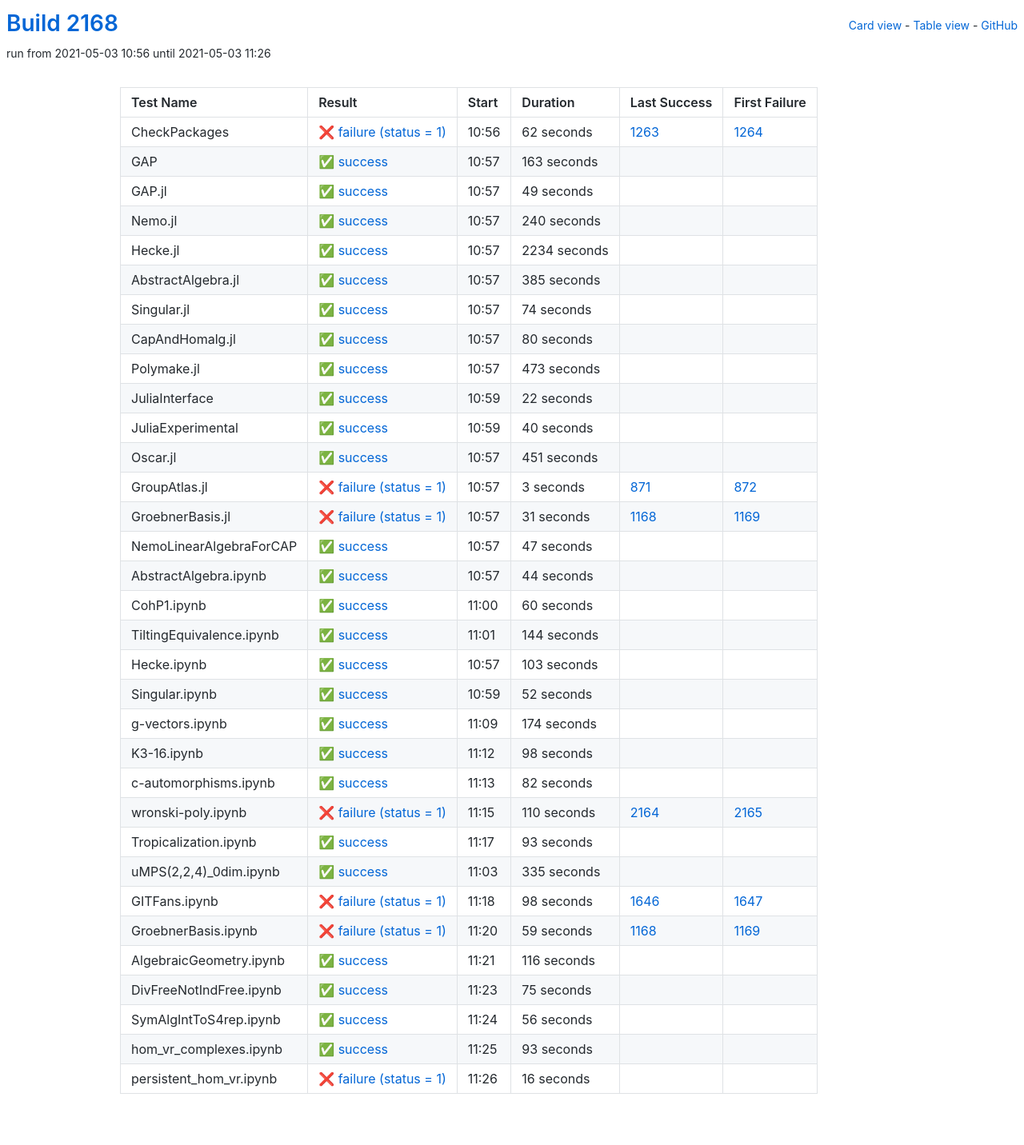
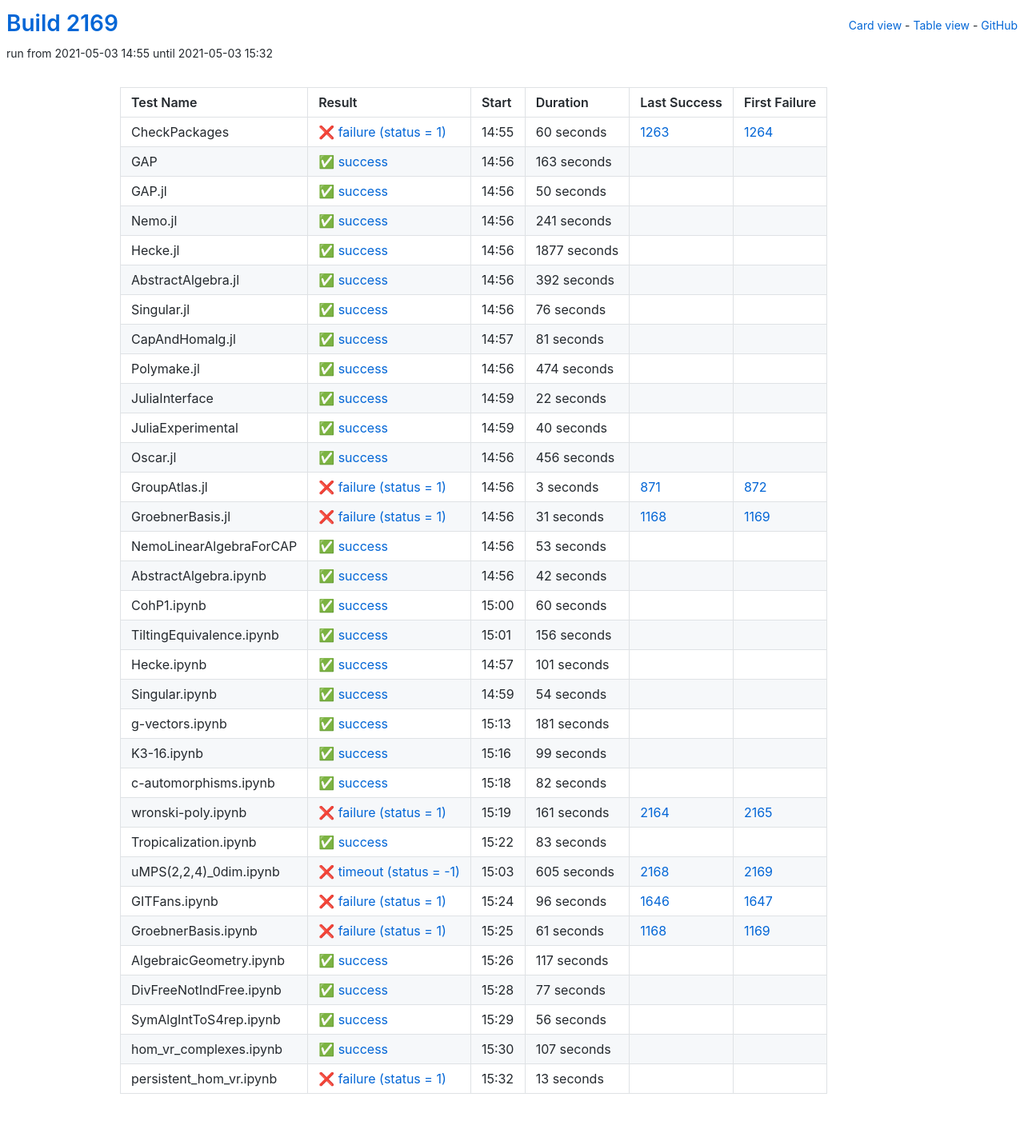
Before and after one commit to oscar-system/oscar-ci-status-stable, a Jekyll site: the page built from table.html, in a window 1280 px wide. Shown: the whole page at 80% size. Built offline with Jekyll 4.4.1, drawn with Linux system fonts in a browser that asks for light colours.

Commit message:
Build #2169

```diff
--- a/_data/ci.yml
+++ b/_data/ci.yml
@@ -1,6 +1,6 @@
 ---
-build: 2168
-build_url: https://oscarci.mathematik.uni-kl.de/job/oscar-stable/2168/
+build: 2169
+build_url: https://oscarci.mathematik.uni-kl.de/job/oscar-stable/2169/
 job: oscar-stable
 organization: oscar-system
 repo: oscar-ci-status-stable
@@ -8,20 +8,20 @@ repourl: https://github.com/oscar-system/oscar-ci-status-stable
 tests:
 - name: CheckPackages
   id: checkpackages
-  log: https://oscarci.mathematik.uni-kl.de/job/oscar-stable/2168/artifact/logs/build-2168/CheckPackages.log
-  start: 2021-05-03 10:56
+  log: https://oscarci.mathematik.uni-kl.de/job/oscar-stable/2169/artifact/logs/build-2169/CheckPackages.log
+  start: 2021-05-03 14:55
   success: false
   exitcode: 1
   status: failure
-  duration: 62
+  duration: 60
   last_success: 1263
   last_success_url: https://oscarci.mathematik.uni-kl.de/job/oscar-stable/1263/
   first_failure: 1264
   first_failure_url: https://oscarci.mathematik.uni-kl.de/job/oscar-stable/1264/
 - name: GAP
   id: gap
-  log: https://oscarci.mathematik.uni-kl.de/job/oscar-stable/2168/artifact/logs/build-2168/GAP.log
-  start: 2021-05-03 10:57
+  log: https://oscarci.mathematik.uni-kl.de/job/oscar-stable/2169/artifact/logs/build-2169/GAP.log
+  start: 2021-05-03 14:56
   success: true
   exitcode: 0
   status: success
@@ -32,92 +32,92 @@ tests:
   first_failure_url:
 - name: GAP.jl
   id: gap-jl
-  log: https://oscarci.mathematik.uni-kl.de/job/oscar-stable/2168/artifact/logs/build-2168/GAP.jl.log
-  start: 2021-05-03 10:57
+  log: https://oscarci.mathematik.uni-kl.de/job/oscar-stable/2169/artifact/logs/build-2169/GAP.jl.log
+  start: 2021-05-03 14:56
   success: true
   exitcode: 0
   status: success
-  duration: 49
+  duration: 50
   last_success: false
   last_success_url:
   first_failure: false
   first_failure_url:
 - name: Nemo.jl
   id: nemo-jl
-  log: https://oscarci.mathematik.uni-kl.de/job/oscar-stable/2168/artifact/logs/build-2168/Nemo.jl.log
-  start: 2021-05-03 10:57
+  log: https://oscarci.mathematik.uni-kl.de/job/oscar-stable/2169/artifact/logs/build-2169/Nemo.jl.log
+  start: 2021-05-03 14:56
   success: true
   exitcode: 0
   status: success
-  duration: 240
+  duration: 241
   last_success: false
   last_success_url:
   first_failure: false
   first_failure_url:
 - name: Hecke.jl
   id: hecke-jl
-  log: https://oscarci.mathematik.uni-kl.de/job/oscar-stable/2168/artifact/logs/build-2168/Hecke.jl.log
-  start: 2021-05-03 10:57
+  log: https://oscarci.mathematik.uni-kl.de/job/oscar-stable/2169/artifact/logs/build-2169/Hecke.jl.log
+  start: 2021-05-03 14:56
   success: true
   exitcode: 0
   status: success
-  duration: 2234
+  duration: 1877
   last_success: false
   last_success_url:
   first_failure: false
   first_failure_url:
 - name: AbstractAlgebra.jl
   id: abstractalgebra-jl
-  log: https://oscarci.mathematik.uni-kl.de/job/oscar-stable/2168/artifact/logs/build-2168/AbstractAlgebra.jl.log
-  start: 2021-05-03 10:57
+  log: https://oscarci.mathematik.uni-kl.de/job/oscar-stable/2169/artifact/logs/build-2169/AbstractAlgebra.jl.log
+  start: 2021-05-03 14:56
   success: true
   exitcode: 0
   status: success
-  duration: 385
+  duration: 392
   last_success: false
   last_success_url:
   first_failure: false
   first_failure_url:
 - name: Singular.jl
   id: singular-jl
-  log: https://oscarci.mathematik.uni-kl.de/job/oscar-stable/2168/artifact/logs/build-2168/Singular.jl.log
-  start: 2021-05-03 10:57
+  log: https://oscarci.mathematik.uni-kl.de/job/oscar-stable/2169/artifact/logs/build-2169/Singular.jl.log
+  start: 2021-05-03 14:56
   success: true
   exitcode: 0
   status: success
-  duration: 74
+  duration: 76
   last_success: false
   last_success_url:
   first_failure: false
   first_failure_url:
 - name: CapAndHomalg.jl
   id: capandhomalg-jl
-  log: https://oscarci.mathematik.uni-kl.de/job/oscar-stable/2168/artifact/logs/build-2168/CapAndHomalg.jl.log
-  start: 2021-05-03 10:57
+  log: https://oscarci.mathematik.uni-kl.de/job/oscar-stable/2169/artifact/logs/build-2169/CapAndHomalg.jl.log
+  start: 2021-05-03 14:57
   success: true
   exitcode: 0
   status: success
-  duration: 80
+  duration: 81
   last_success: false
   last_success_url:
   first_failure: false
   first_failure_url:
 - name: Polymake.jl
   id: polymake-jl
-  log: https://oscarci.mathematik.uni-kl.de/job/oscar-stable/2168/artifact/logs/build-2168/Polymake.jl.log
-  start: 2021-05-03 10:57
+  log: https://oscarci.mathematik.uni-kl.de/job/oscar-stable/2169/artifact/logs/build-2169/Polymake.jl.log
+  start: 2021-05-03 14:56
   success: true
   exitcode: 0
   status: success
-  duration: 473
+  duration: 474
   last_success: false
   last_success_url:
   first_failure: false
   first_failure_url:
 - name: JuliaInterface
   id: juliainterface
-  log: https://oscarci.mathematik.uni-kl.de/job/oscar-stable/2168/artifact/logs/build-2168/JuliaInterface.log
-  start: 2021-05-03 10:59
+  log: https://oscarci.mathematik.uni-kl.de/job/oscar-stable/2169/artifact/logs/build-2169/JuliaInterface.log
+  start: 2021-05-03 14:59
   success: true
   exitcode: 0
   status: success
@@ -128,8 +128,8 @@ tests:
   first_failure_url:
 - name: JuliaExperimental
   id: juliaexperimental
-  log: https://oscarci.mathematik.uni-kl.de/job/oscar-stable/2168/artifact/logs/build-2168/JuliaExperimental.log
-  start: 2021-05-03 10:59
+  log: https://oscarci.mathematik.uni-kl.de/job/oscar-stable/2169/artifact/logs/build-2169/JuliaExperimental.log
+  start: 2021-05-03 14:59
   success: true
   exitcode: 0
   status: success
@@ -140,20 +140,20 @@ tests:
   first_failure_url:
 - name: Oscar.jl
   id: oscar-jl
-  log: https://oscarci.mathematik.uni-kl.de/job/oscar-stable/2168/artifact/logs/build-2168/Oscar.jl.log
-  start: 2021-05-03 10:57
+  log: https://oscarci.mathematik.uni-kl.de/job/oscar-stable/2169/artifact/logs/build-2169/Oscar.jl.log
+  start: 2021-05-03 14:56
   success: true
   exitcode: 0
   status: success
-  duration: 451
+  duration: 456
   last_success: false
   last_success_url:
   first_failure: false
   first_failure_url:
 - name: GroupAtlas.jl
   id: groupatlas-jl
-  log: https://oscarci.mathematik.uni-kl.de/job/oscar-stable/2168/artifact/logs/build-2168/GroupAtlas.jl.log
-  start: 2021-05-03 10:57
+  log: https://oscarci.mathematik.uni-kl.de/job/oscar-stable/2169/artifact/logs/build-2169/GroupAtlas.jl.log
+  start: 2021-05-03 14:56
   success: false
   exitcode: 1
   status: failure
@@ -164,8 +164,8 @@ tests:
   first_failure_url: https://oscarci.mathematik.uni-kl.de/job/oscar-stable/872/
 - name: GroebnerBasis.jl
   id: groebnerbasis-jl
-  log: https://oscarci.mathematik.uni-kl.de/job/oscar-stable/2168/artifact/logs/build-2168/GroebnerBasis.jl.log
-  start: 2021-05-03 10:57
+  log: https://oscarci.mathematik.uni-kl.de/job/oscar-stable/2169/artifact/logs/build-2169/GroebnerBasis.jl.log
+  start: 2021-05-03 14:56
   success: false
   exitcode: 1
   status: failure
@@ -176,32 +176,32 @@ tests:
   first_failure_url: https://oscarci.mathematik.uni-kl.de/job/oscar-stable/1169/
 - name: NemoLinearAlgebraForCAP
   id: nemolinearalgebraforcap
-  log: https://oscarci.mathematik.uni-kl.de/job/oscar-stable/2168/artifact/logs/build-2168/NemoLinearAlgebraForCAP.log
-  start: 2021-05-03 10:57
+  log: https://oscarci.mathematik.uni-kl.de/job/oscar-stable/2169/artifact/logs/build-2169/NemoLinearAlgebraForCAP.log
+  start: 2021-05-03 14:56
   success: true
   exitcode: 0
   status: success
-  duration: 47
+  duration: 53
   last_success: false
   last_success_url:
   first_failure: false
   first_failure_url:
 - name: AbstractAlgebra.ipynb
   id: abstractalgebra-ipynb
-  log: https://oscarci.mathematik.uni-kl.de/job/oscar-stable/2168/artifact/logs/build-2168/AbstractAlgebra.ipynb.log
-  start: 2021-05-03 10:57
+  log: https://oscarci.mathematik.uni-kl.de/job/oscar-stable/2169/artifact/logs/build-2169/AbstractAlgebra.ipynb.log
+  start: 2021-05-03 14:56
   success: true
   exitcode: 0
   status: success
-  duration: 44
+  duration: 42
   last_success: false
   last_success_url:
   first_failure: false
   first_failure_url:
 - name: CohP1.ipynb
   id: cohp1-ipynb
-  log: https://oscarci.mathematik.uni-kl.de/job/oscar-stable/2168/artifact/logs/build-2168/CohP1.ipynb.log
-  start: 2021-05-03 11:00
+  log: https://oscarci.mathematik.uni-kl.de/job/oscar-stable/2169/artifact/logs/build-2169/CohP1.ipynb.log
+  start: 2021-05-03 15:00
   success: true
   exitcode: 0
   status: success
@@ -212,68 +212,68 @@ tests:
   first_failure_url:
 - name: TiltingEquivalence.ipynb
   id: tiltingequivalence-ipynb
-  log: https://oscarci.mathematik.uni-kl.de/job/oscar-stable/2168/artifact/logs/build-2168/TiltingEquivalence.ipynb.log
-  start: 2021-05-03 11:01
+  log: https://oscarci.mathematik.uni-kl.de/job/oscar-stable/2169/artifact/logs/build-2169/TiltingEquivalence.ipynb.log
+  start: 2021-05-03 15:01
   success: true
   exitcode: 0
   status: success
-  duration: 144
+  duration: 156
   last_success: false
   last_success_url:
   first_failure: false
   first_failure_url:
 - name: Hecke.ipynb
   id: hecke-ipynb
-  log: https://oscarci.mathematik.uni-kl.de/job/oscar-stable/2168/artifact/logs/build-2168/Hecke.ipynb.log
-  start: 2021-05-03 10:57
+  log: https://oscarci.mathematik.uni-kl.de/job/oscar-stable/2169/artifact/logs/build-2169/Hecke.ipynb.log
+  start: 2021-05-03 14:57
   success: true
   exitcode: 0
   status: success
-  duration: 103
+  duration: 101
   last_success: false
   last_success_url:
   first_failure: false
   first_failure_url:
 - name: Singular.ipynb
   id: singular-ipynb
-  log: https://oscarci.mathematik.uni-kl.de/job/oscar-stable/2168/artifact/logs/build-2168/Singular.ipynb.log
-  start: 2021-05-03 10:59
+  log: https://oscarci.mathematik.uni-kl.de/job/oscar-stable/2169/artifact/logs/build-2169/Singular.ipynb.log
+  start: 2021-05-03 14:59
   success: true
   exitcode: 0
   status: success
-  duration: 52
+  duration: 54
   last_success: false
   last_success_url:
   first_failure: false
   first_failure_url:
 - name: g-vectors.ipynb
   id: g-vectors-ipynb
-  log: https://oscarci.mathematik.uni-kl.de/job/oscar-stable/2168/artifact/logs/build-2168/g-vectors.ipynb.log
-  start: 2021-05-03 11:09
+  log: https://oscarci.mathematik.uni-kl.de/job/oscar-stable/2169/artifact/logs/build-2169/g-vectors.ipynb.log
+  start: 2021-05-03 15:13
   success: true
   exitcode: 0
   status: success
-  duration: 174
+  duration: 181
   last_success: false
   last_success_url:
   first_failure: false
   first_failure_url:
 - name: K3-16.ipynb
   id: k3-16-ipynb
-  log: https://oscarci.mathematik.uni-kl.de/job/oscar-stable/2168/artifact/logs/build-2168/K3-16.ipynb.log
-  start: 2021-05-03 11:12
+  log: https://oscarci.mathematik.uni-kl.de/job/oscar-stable/2169/artifact/logs/build-2169/K3-16.ipynb.log
+  start: 2021-05-03 15:16
   success: true
   exitcode: 0
   status: success
-  duration: 98
+  duration: 99
   last_success: false
   last_success_url:
   first_failure: false
   first_failure_url:
 - name: c-automorphisms.ipynb
   id: c-automorphisms-ipynb
-  log: https://oscarci.mathematik.uni-kl.de/job/oscar-stable/2168/artifact/logs/build-2168/c-automorphisms.ipynb.log
-  start: 2021-05-03 11:13
+  log: https://oscarci.mathematik.uni-kl.de/job/oscar-stable/2169/artifact/logs/build-2169/c-automorphisms.ipynb.log
+  start: 2021-05-03 15:18
   success: true
   exitcode: 0
   status: success
@@ -284,92 +284,92 @@ tests:
   first_failure_url:
 - name: wronski-poly.ipynb
   id: wronski-poly-ipynb
-  log: https://oscarci.mathematik.uni-kl.de/job/oscar-stable/2168/artifact/logs/build-2168/wronski-poly.ipynb.log
-  start: 2021-05-03 11:15
+  log: https://oscarci.mathematik.uni-kl.de/job/oscar-stable/2169/artifact/logs/build-2169/wronski-poly.ipynb.log
+  start: 2021-05-03 15:19
   success: false
   exitcode: 1
   status: failure
-  duration: 110
+  duration: 161
   last_success: 2164
   last_success_url: https://oscarci.mathematik.uni-kl.de/job/oscar-stable/2164/
   first_failure: 2165
   first_failure_url: https://oscarci.mathematik.uni-kl.de/job/oscar-stable/2165/
 - name: Tropicalization.ipynb
   id: tropicalization-ipynb
-  log: https://oscarci.mathematik.uni-kl.de/job/oscar-stable/2168/artifact/logs/build-2168/Tropicalization.ipynb.log
-  start: 2021-05-03 11:17
+  log: https://oscarci.mathematik.uni-kl.de/job/oscar-stable/2169/artifact/logs/build-2169/Tropicalization.ipynb.log
+  start: 2021-05-03 15:22
   success: true
   exitcode: 0
   status: success
-  duration: 93
+  duration: 83
   last_success: false
   last_success_url:
   first_failure: false
   first_failure_url:
 - name: uMPS(2,2,4)_0dim.ipynb
   id: umps-2-2-4-0dim-ipynb
-  log: https://oscarci.mathematik.uni-kl.de/job/oscar-stable/2168/artifact/logs/build-2168/uMPS-2-2-4-_0dim.ipynb.log
-  start: 2021-05-03 11:03
-  success: true
-  exitcode: 0
-  status: success
-  duration: 335
-  last_success: false
-  last_success_url:
-  first_failure: false
-  first_failure_url:
+  log: https://oscarci.mathematik.uni-kl.de/job/oscar-stable/2169/artifact/logs/build-2169/uMPS-2-2-4-_0dim.ipynb.log
+  start: 2021-05-03 15:03
+  success: false
+  exitcode: -1
+  status: timeout
+  duration: 605
+  last_success: 2168
+  last_success_url: https://oscarci.mathematik.uni-kl.de/job/oscar-stable/2168/
+  first_failure: 2169
+  first_failure_url: https://oscarci.mathematik.uni-kl.de/job/oscar-stable/2169/
 - name: GITFans.ipynb
   id: gitfans-ipynb
-  log: https://oscarci.mathematik.uni-kl.de/job/oscar-stable/2168/artifact/logs/build-2168/GITFans.ipynb.log
-  start: 2021-05-03 11:18
+  log: https://oscarci.mathematik.uni-kl.de/job/oscar-stable/2169/artifact/logs/build-2169/GITFans.ipynb.log
+  start: 2021-05-03 15:24
   success: false
   exitcode: 1
   status: failure
-  duration: 98
+  duration: 96
   last_success: 1646
   last_success_url: https://oscarci.mathematik.uni-kl.de/job/oscar-stable/1646/
   first_failure: 1647
   first_failure_url: https://oscarci.mathematik.uni-kl.de/job/oscar-stable/1647/
 - name: GroebnerBasis.ipynb
   id: groebnerbasis-ipynb
-  log: https://oscarci.mathematik.uni-kl.de/job/oscar-stable/2168/artifact/logs/build-2168/GroebnerBasis.ipynb.log
-  start: 2021-05-03 11:20
+  log: https://oscarci.mathematik.uni-kl.de/job/oscar-stable/2169/artifact/logs/build-2169/GroebnerBasis.ipynb.log
+  start: 2021-05-03 15:25
   success: false
   exitcode: 1
   status: failure
-  duration: 59
+  duration: 61
   last_success: 1168
   last_success_url: https://oscarci.mathematik.uni-kl.de/job/oscar-stable/1168/
   first_failure: 1169
   first_failure_url: https://oscarci.mathematik.uni-kl.de/job/oscar-stable/1169/
 - name: AlgebraicGeometry.ipynb
   id: algebraicgeometry-ipynb
-  log: https://oscarci.mathematik.uni-kl.de/job/oscar-stable/2168/artifact/logs/build-2168/AlgebraicGeometry.ipynb.log
-  start: 2021-05-03 11:21
+  log: https://oscarci.mathematik.uni-kl.de/job/oscar-stable/2169/artifact/logs/build-2169/AlgebraicGeometry.ipynb.log
+  start: 2021-05-03 15:26
   success: true
   exitcode: 0
   status: success
-  duration: 116
+  duration: 117
   last_success: false
   last_success_url:
   first_failure: false
   first_failure_url:
 - name: DivFreeNotIndFree.ipynb
   id: divfreenotindfree-ipynb
-  log: https://oscarci.mathematik.uni-kl.de/job/oscar-stable/2168/artifact/logs/build-2168/DivFreeNotIndFree.ipynb.log
-  start: 2021-05-03 11:23
+  log: https://oscarci.mathematik.uni-kl.de/job/oscar-stable/2169/artifact/logs/build-2169/DivFreeNotIndFree.ipynb.log
+  start: 2021-05-03 15:28
   success: true
   exitcode: 0
   status: success
-  duration: 75
+  duration: 77
   last_success: false
   last_success_url:
   first_failure: false
   first_failure_url:
 - name: SymAlgIntToS4rep.ipynb
   id: symalginttos4rep-ipynb
-  log: https://oscarci.mathematik.uni-kl.de/job/oscar-stable/2168/artifact/logs/build-2168/SymAlgIntToS4rep.ipynb.log
-  start: 2021-05-03 11:24
+  log: https://oscarci.mathematik.uni-kl.de/job/oscar-stable/2169/artifact/logs/build-2169/SymAlgIntToS4rep.ipynb.log
+  start: 2021-05-03 15:29
   success: true
   exitcode: 0
   status: success
@@ -380,24 +380,24 @@ tests:
   first_failure_url:
 - name: hom_vr_complexes.ipynb
   id: hom-vr-complexes-ipynb
-  log: https://oscarci.mathematik.uni-kl.de/job/oscar-stable/2168/artifact/logs/build-2168/hom_vr_complexes.ipynb.log
-  start: 2021-05-03 11:25
+  log: https://oscarci.mathematik.uni-kl.de/job/oscar-stable/2169/artifact/logs/build-2169/hom_vr_complexes.ipynb.log
+  start: 2021-05-03 15:30
   success: true
   exitcode: 0
   status: success
-  duration: 93
+  duration: 107
   last_success: false
   last_success_url:
   first_failure: false
   first_failure_url:
 - name: persistent_hom_vr.ipynb
   id: persistent-hom-vr-ipynb
-  log: https://oscarci.mathematik.uni-kl.de/job/oscar-stable/2168/artifact/logs/build-2168/persistent_hom_vr.ipynb.log
-  start: 2021-05-03 11:26
+  log: https://oscarci.mathematik.uni-kl.de/job/oscar-stable/2169/artifact/logs/build-2169/persistent_hom_vr.ipynb.log
+  start: 2021-05-03 15:32
   success: false
   exitcode: 1
   status: failure
-  duration: 16
+  duration: 13
   last_success: false
   last_success_url:
   first_failure: false
```
Also changed, not shown: README.md.
